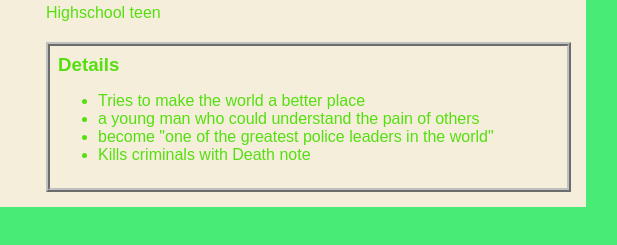
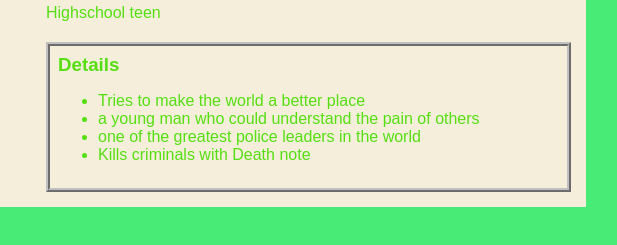
Before and after one commit to Ajay8583/Ajay8583.github.io, a plain HTML site: page index.html in a window 1280 px wide. Shown: the part 163-408 px from the top of the page, 454-1071 px from the left. Drawn offline with Linux system fonts and the light colour scheme.

```diff
--- a/index.html
+++ b/index.html
@@ -33,7 +33,7 @@
               <ul>
                 <li>Tries to make the world a better place</li>
                 <li>a young man who could understand the pain of others</li>
-                <li>become "one of the greatest police leaders in the world"</li>
+                <li>one of the greatest police leaders in the world</li>
                 <li>Kills criminals with Death note</li>
               </ul>
           </div>
--- a/style.css
+++ b/style.css
@@ -1,3 +1,4 @@
+
 body {
     background: rgb(71, 235, 118);
     color: rgb(85, 223, 16);
```
